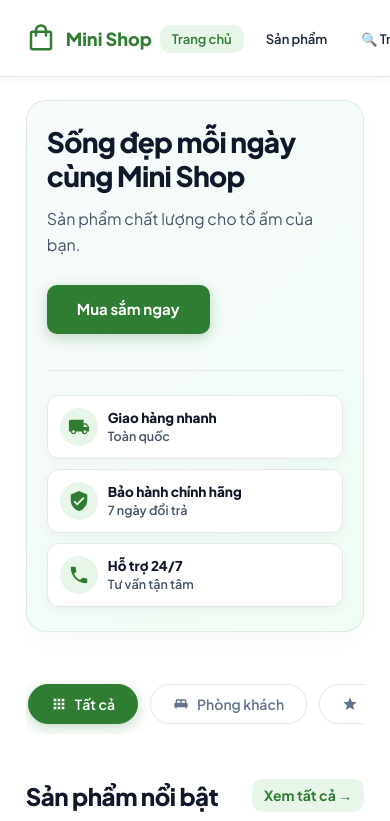
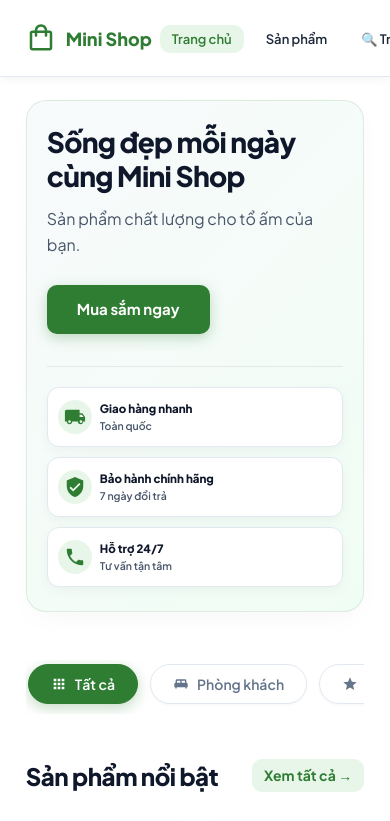
Before and after one commit to PhamThaiBinh/MINI-SHOP, a Next.js app: page / in a window 390 px wide. Shown: the top 821 px of the page. Built offline with nearby package versions, Linux system fonts and the light colour scheme; no server answers; the database is empty.

Commit message:
style: ensure 100% badge text containment inside border box with responsive font clamping and overflow control

```diff
--- a/src/styles/home.css
+++ b/src/styles/home.css
@@ -74,26 +74,28 @@
 .hero-badges {
     display: flex;
     align-items: stretch;
-    gap: 10px;
-    margin-top: 36px;
-    padding-top: 24px;
+    gap: 8px;
+    margin-top: 32px;
+    padding-top: 20px;
     border-top: 1px solid rgba(0, 0, 0, 0.07);
+    flex-wrap: wrap;
 }
 
 .badge-item {
-    flex: 1;
-    min-width: 0;
-    min-height: 64px;
+    flex: 1 1 0%;
+    min-width: 140px;
+    min-height: 60px;
     display: flex;
     align-items: center;
-    gap: 10px;
+    gap: 8px;
     background-color: #ffffff;
-    padding: 10px 12px;
+    padding: 8px 10px;
     border-radius: 12px;
     border: 1px solid var(--border-color);
     box-shadow: 0 4px 12px rgba(0, 0, 0, 0.04);
     transition: var(--transition);
     box-sizing: border-box;
+    overflow: hidden;
 }
 
 .badge-item:hover {
@@ -103,8 +105,8 @@
 }
 
 .badge-icon {
-    width: 38px;
-    height: 38px;
+    width: 34px;
+    height: 34px;
     border-radius: 50%;
     background-color: var(--primary-light);
     display: flex;
@@ -120,24 +122,29 @@
     justify-content: center;
     gap: 2px;
     min-width: 0;
+    overflow: hidden;
 }
 
 .badge-text strong {
     display: block;
-    font-size: 13.5px;
+    font-size: clamp(11.5px, 0.95vw, 13px);
     font-weight: 800;
     color: #0f172a;
     line-height: 1.25;
     white-space: nowrap;
+    overflow: hidden;
+    text-overflow: ellipsis;
 }
 
 .badge-text span {
     display: block;
-    font-size: 12.5px;
+    font-size: clamp(10.5px, 0.85vw, 12px);
     font-weight: 600;
     color: #475569;
     line-height: 1.25;
     white-space: nowrap;
+    overflow: hidden;
+    text-overflow: ellipsis;
 }
 
 .hero-image-wrapper {
```
